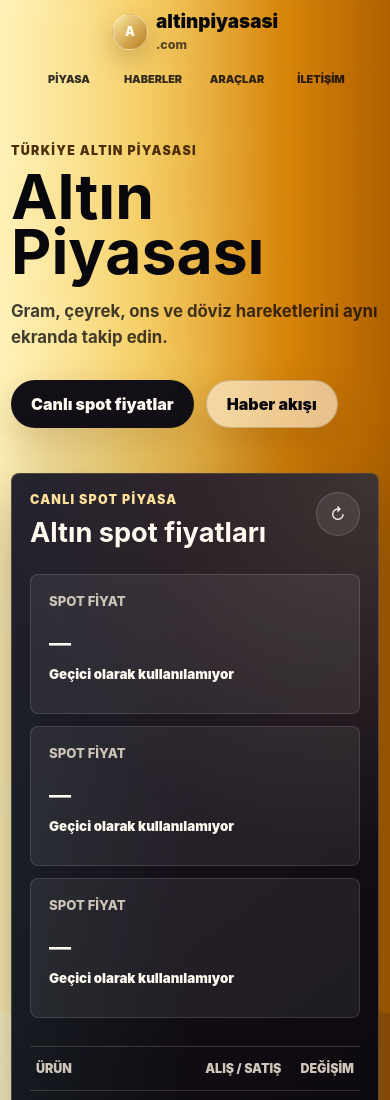
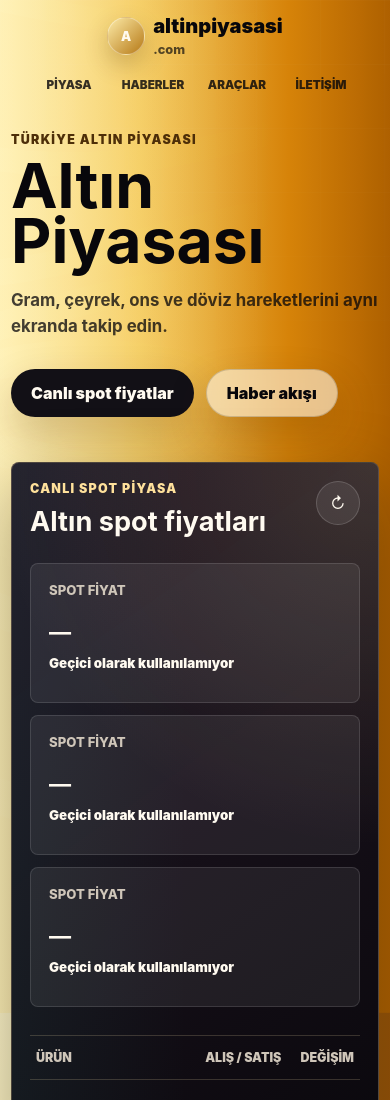
Before and after one commit to emir-mutlu/Altin_Piyasasi, a website: page public/index.html in a window 390 px wide. Shown: the top 1100 px of the page. Drawn offline with Linux system fonts and the light colour scheme; no server answers.

Commit message:
Polish mobile header and navbar

```diff
--- a/public/index.html
+++ b/public/index.html
@@ -24,7 +24,7 @@
       content="Türk lirası cinsinden global spot altın fiyatlarını, gram ve ons değerlerini, teorik Darphane ürün hesaplarını ve güncel piyasa haberlerini takip edin."
     >
     <title>Altın Piyasası | Gram ve Ons Global Spot Altın Fiyatları</title>
-    <link rel="stylesheet" href="styles.css?v=mobile-balanced-layout-final-20260822-1">
+    <link rel="stylesheet" href="styles.css?v=mobile-header-visual-final-20260822-2">
   </head>
   <body>
     <canvas class="gold-flow" id="goldFlow" aria-hidden="true"></canvas>
--- a/public/styles.css
+++ b/public/styles.css
@@ -883,11 +883,12 @@ h1 {
     width: 100%;
     min-width: 0;
     min-height: 0;
+    margin-bottom: -22px;
     gap: 14px;
     align-items: center;
     justify-content: center;
     box-sizing: border-box;
-    padding: 10px 16px 12px;
+    padding: 14px 16px 16px;
   }
 
   .site-header .brand {
@@ -899,17 +900,17 @@ h1 {
   }
 
   .site-header .brand-mark {
-    width: 36px;
-    height: 36px;
-    font-size: 0.78rem;
+    width: 38px;
+    height: 38px;
+    font-size: 0.8rem;
   }
 
   .site-header .brand strong {
-    font-size: 1.18rem;
+    font-size: 1.25rem;
   }
 
   .site-header .brand small {
-    font-size: 0.78rem;
+    font-size: 0.8rem;
   }
 
   .nav-links {
@@ -921,14 +922,14 @@ h1 {
     min-width: 0;
     max-width: none;
     align-self: stretch;
-    font-size: clamp(9.5px, 2.8vw, 12px);
+    font-size: clamp(11px, 3vw, 12.5px);
   }
 
   .nav-links a {
     width: auto;
     min-width: 0;
     max-width: none;
-    padding: 5px 1px;
+    padding: 6px 1px;
     text-align: center;
     white-space: nowrap;
   }
```
